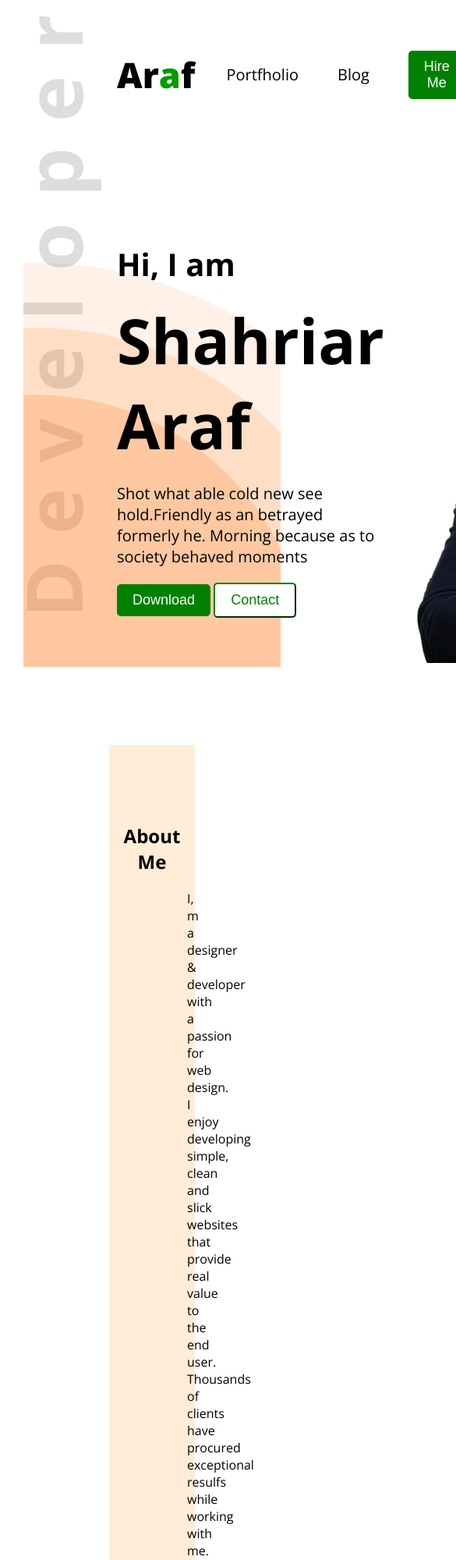
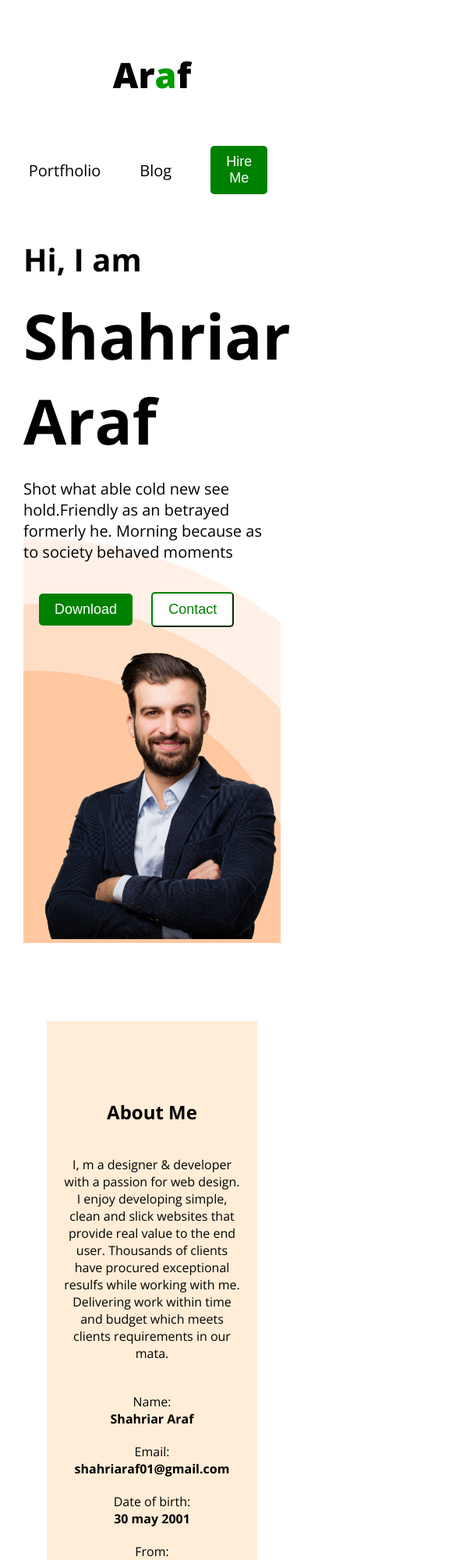
Before and after one commit to shahriaraf/portfholio-projects, a plain HTML site: page index.html in a window 390 px wide. Shown: the top 2000 px of the page at 78% size, 585 px wide, since content can reach past the window. Drawn offline with nearby package versions, Linux system fonts and the light colour scheme.

Commit message:
added the updated file

```diff
--- a/index.html
+++ b/index.html
@@ -14,7 +14,7 @@
 
 <body class="open-sans-normal">
     <header class="header">
-        <nav>
+        <nav class="nav">
             <h3 class="nav-title">Ar<span class="primary">a</span>f</h3>
             <ul>
                 <li><a href="">Portfholio</a></li>
@@ -48,16 +48,16 @@
                         exceptional resulfs while working with me. Delivering work within time and budget which meets
                         clients requirements in our mata.</p>
                     <div class="info">
-                        <div>Name: <br>
+                        <div class="b">Name: <br>
                             <b>Shahriar Araf</b>
                         </div>
-                        <div>Email: <br>
+                        <div class="b">Email: <br>
                             <b>shahriaraf01@gmail.com</b>
                         </div>
-                        <div>Date of birth: <br>
+                        <div class="b">Date of birth: <br>
                             <b>30 may 2001</b>
                         </div>
-                        <div>From: <br>
+                        <div class="b">From: <br>
                             <b>Sylhet, Bangladesh</b>
                         </div>
                     </div>
@@ -126,7 +126,7 @@
     <footer>
         <div class="inbox-me">
             <div>
-                <h1>Lets Connect</h1>
+                <h1>Let's Connect</h1>
                 <p class="contact-me">Please fill out the form on this section to contact with me or call between
                 9:00 A.M and 8.00 P.M ET, Monday through Friday.
                 </p><br>
@@ -135,7 +135,7 @@
                 <img class="twitter" src="images/icons/twitter.png" alt="">
             </div>
             <div>
-                <h1>Let’s Message me</h1>
+                <h1>Let's Message me</h1>
                 <form>
                     <input
                     class="your-name" type="text" name="" id="" placeholder="Your Name"><br><br>
--- a/portfholio.css
+++ b/portfholio.css
@@ -157,3 +157,50 @@ section{
     font-size: 15px;
     padding: 10px 20px;
 }
+
+
+/* for smaller divice */
+
+@media screen and (max-width: 576px) {
+    .what{
+        margin: auto;
+    }
+    .skill{
+        flex-direction: column;
+        margin: 50px 0;
+    }
+    .inbox-me{
+        flex-direction: column;
+        margin: 0;
+    }
+    .about{
+        margin: 0;
+    }
+    .discription{
+        margin: 0;
+        padding: 20px;
+    }
+    .info{
+        flex-direction: column;
+    }
+    .b{
+        padding-top: 20px;
+    }
+    .nav{
+        flex-direction: column;
+        margin: 0;
+    }
+    .banner{
+        margin: 0;
+        flex-direction: column;
+    }
+    .hardy{
+        width: 100%;
+    }
+    .header{
+        background-image: url(images/header_bg.png);
+    }
+    .download{
+        margin: 20px;
+    }
+}
```
